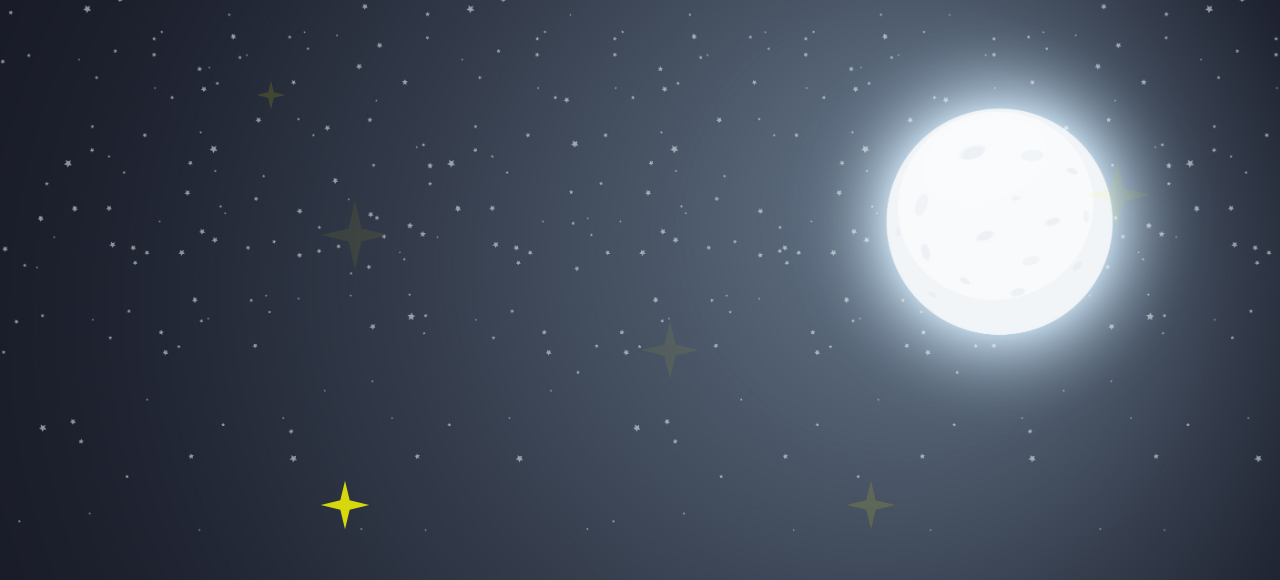
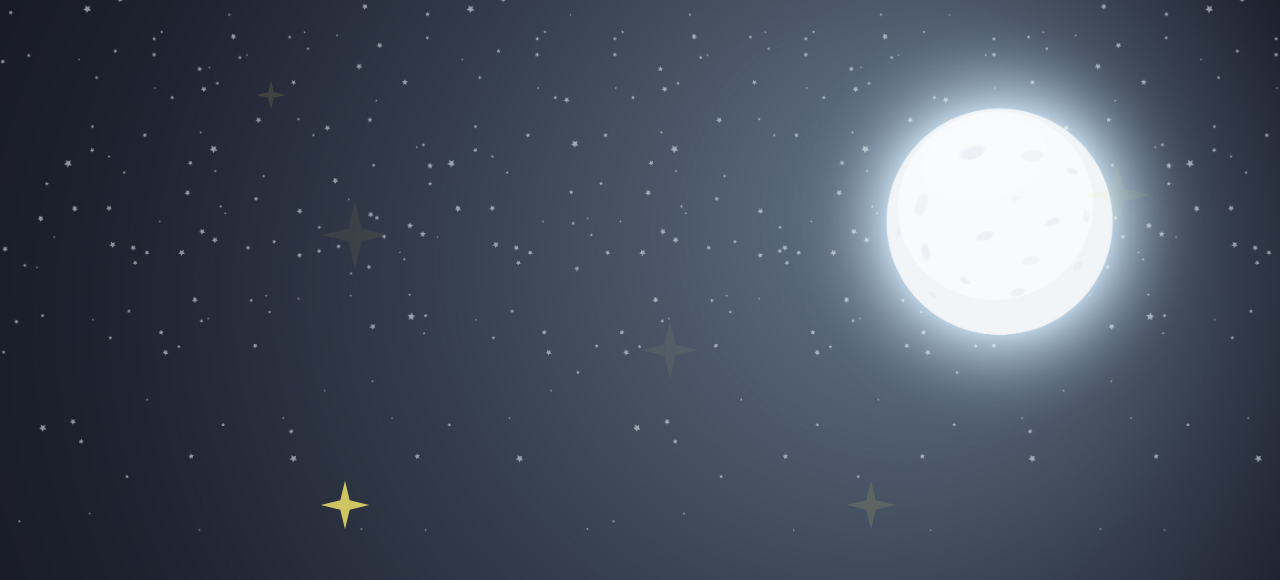
Before and after one commit to himanshujangid03/Aerobite-project, a React (Vite) app: page / in a window 1280 px wide. Shown: the top 580 px of the page. Built offline with nearby package versions, Linux system fonts and the light colour scheme.

Commit message:
changed colors

```diff
--- a/src/UI/Star.jsx
+++ b/src/UI/Star.jsx
@@ -17,7 +17,7 @@ export default function Star({ size, className, duration }) {
           id="Layer_1"
           height={size}
           viewBox="0 0 64 64"
-          fill="yellow"
+          fill="#F6E96B"
           width={size}
           xmlns="http://www.w3.org/2000/svg"
           data-name="Layer 1"
--- a/src/index.css
+++ b/src/index.css
@@ -8,6 +8,11 @@
   background-size: cover;
   background-repeat: no-repeat;
 }
+
+html{
+  font-size: 80%;
+}
+
 
 /*        -----------------------            -----------------               ---------------           -----------*/
 
```
